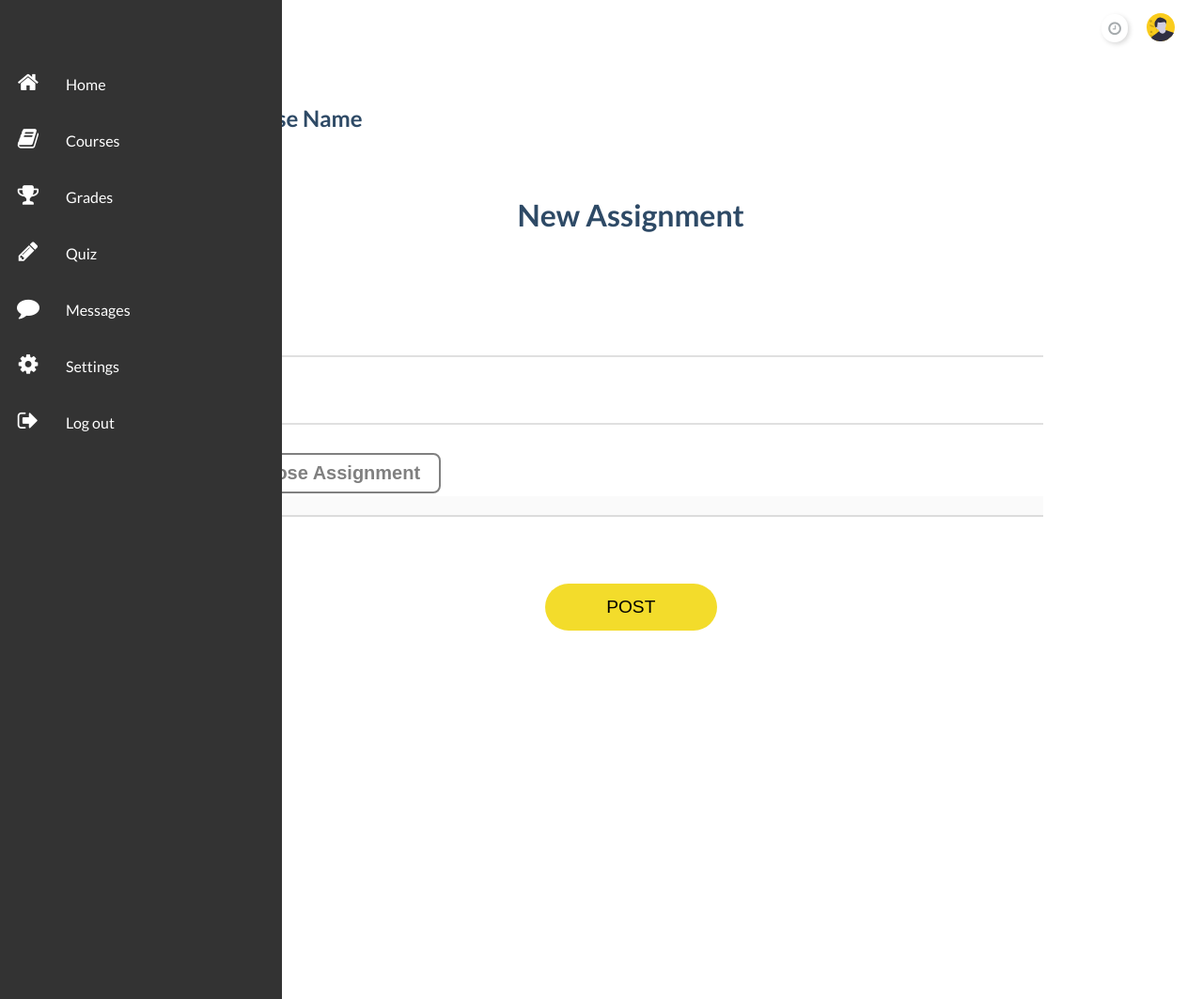
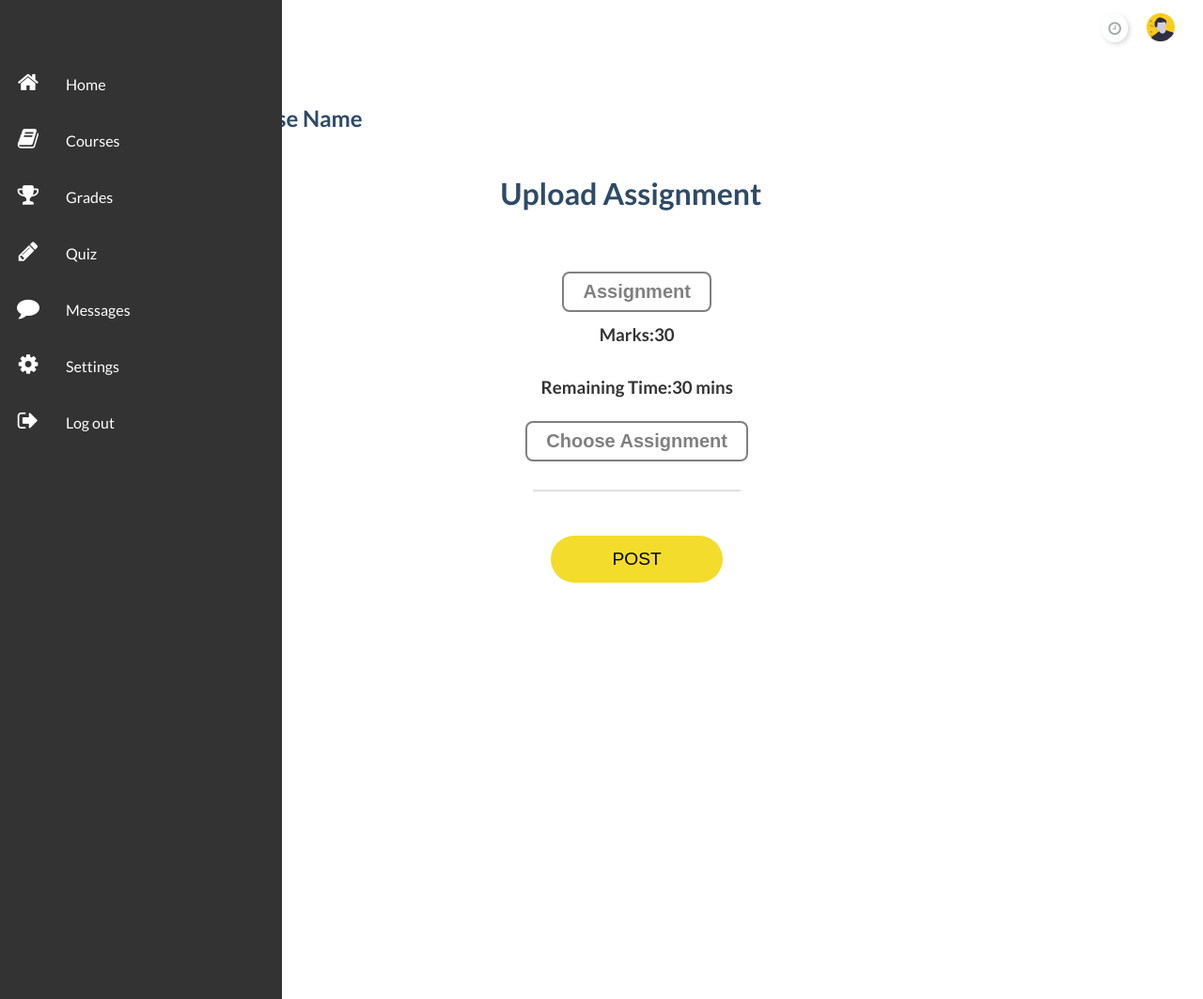
Before and after one commit to nancyradadia/Learning-Management-System, a Django app: page /upload_student_assignment/ in a window 1280 px wide. Shown: the whole page at 94% size. Run offline with Django 3.2, Linux system fonts and the light colour scheme; parts of the project's set-up code (start-up, migrations or seed data) failed here and were passed over; some libraries are stand-ins or nearby versions.

Commit message:
student upload-faculty grades

```diff
--- a/lms/static/css/fac_style.css
+++ b/lms/static/css/fac_style.css
@@ -337,23 +337,38 @@ main {
 form {
     padding: 30px 0 0 0;
 }
-
+h3{
+    color: #333;
+    padding-top: 3%;
+}
 .container form .form-row {
     display: flex;
-    margin: 32px 0;
+    margin:0;
     justify-content: center;
 }
 
+.form-row1{
+    display: flex;
+    margin:0;
+    justify-content: center;
+    width: 100%;
+    height: 40px;
+    position: relative;
+    text-align: center;
+    padding: 0.7%;
+}
 form .form-row .input-data {
     width: 100%;
     height: 40px;
-    margin: 0 20px;
+    margin:20px;
     position: relative;
+    text-align: center;
 }
 
 form .form-row .textarea {
     height: 70px;
 }
+
 
 .input-data input {
     display: block;
@@ -362,6 +377,7 @@ form .form-row .textarea {
     border: none;
     font-size: 17px;
     border-bottom: 2px solid rgba(0, 0, 0, 0.12);
+    text-align: center;
 }
 
 .input-data input:focus ~ label,
@@ -374,16 +390,17 @@ form .form-row .textarea {
 .input-data label {
     position: absolute;
     pointer-events: none;
-    bottom: 20px;
+    bottom: 25px;
     font-size: 16px;
     transition: all 0.3s ease;
+    margin-left: -3% ;
 }
 
 .input-data .underline {
     position: absolute;
     bottom: 0;
     height: 2px;
-    width: 100%;
+    width: 50%;
 }
 
 .submit-btn .input-data {
@@ -428,6 +445,7 @@ form .form-row .textarea {
     border-radius: 8px;
     font-size: 20px;
     font-weight: bold;
+    text-align: center;
 }
 
 .upload-btn-wrapper input[type=file] {
@@ -462,7 +480,6 @@ form .form-row .textarea {
 
 .cont1 {
     padding-left: 5%;
-    padding-top: 2%;
     padding-right: 10%;
 }
 
@@ -488,3 +505,17 @@ form .form-row .textarea {
     opacity: 0;
     filter: alpha(opacity=0);
 }
+ /*graded*/
+ .div3{
+     display: flex;
+    justify-content: center;
+ }
+ textarea {
+    width: 50%;
+    padding: 2%;
+    box-sizing: border-box;
+    border: 2px solid #ccc;
+    border-radius: 4px;
+    background-color: #f8f8f8;
+    resize: none;
+  }
--- a/lms/templates/lms/cards.html
+++ b/lms/templates/lms/cards.html
@@ -91,7 +91,7 @@
                   <h4>Deadline: {{ i.deadline }}</h4>
                   <h4>Evaluation: {{i.status}}<h4>
                   <h4>-----------------------------</h4>
-                  <a href="#">Enter marks</a>
+                  <a href="/students_submission_list/?assign_id={{ i.assign_id }}">Enter marks</a>
               </div>
           </div>
           {% endfor %}
--- a/lms/templates/lms/faculty_assignment_list_for_grading.html
+++ b/lms/templates/lms/faculty_assignment_list_for_grading.html
@@ -26,7 +26,7 @@
             <h6>Deadline : {{ i.deadline }}</h6>
             <h6>Assesment status :<h6>
             <h6>---------------------------</h6>
-            <a href="#">Enter marks</a>
+            <a href="/students_submission_list/?assign_id={{ i.assign_id }}">Enter marks</a>
         </div>
     </div>
     {% endfor %}
@@ -42,7 +42,7 @@
       }
 </script>
 
-
+<!--
   <h4 class="header">Assignment of {{ course_id }}: {{ course_name }} list for grading</h4>
     {% for i in assign_info %}
     <div class="card horizontal">
@@ -56,7 +56,7 @@
            Deadline: {{ i.deadline }}
         </div>
       </div>
-    </div>
+    </div>-->>
     {% endfor %}
 
 {#    <h3>Assignment of {{ course_id }} list for grading</h3>#}
--- a/lms/templates/lms/student_upload.html
+++ b/lms/templates/lms/student_upload.html
@@ -14,57 +14,55 @@
         </div>
 
         <div class="container cont1">
-            <h1> New Assignment</h1>
+            <h1>Upload Assignment</h1>
             <form enctype="multipart/form-data" action="" method="POST" onsubmit="return validateForm()" name="myForm">
                 {% csrf_token %}
-                <div class="form-row">
+                <div class="form-row1">
                     <div class="input-data">
-                        <input type="number" name="marks" value={{ marks }}>
-                        <div class="underline"></div>
-                        <label for="">Marks</label>
+                        <div class="form-group">
+                            <div class="upload-btn-wrapper">
+                            <a href="../{{ i.PDF }}" target="_blank">
+                                <button class="btn">Assignment</button>
+                            </a>
                             </div>
                         </div>
-                <div class="form-row">
+                    </div>
+                </div>
+                <div class="form-row1">
                 <div class="input-data">
-                        <input id="dhatri"
-                               name="deadline"
-                               type="text"
-                               onfocus="(this.type='datetime-local')"
-                               onload="deadline_func();"
-                               onblur="(this.type='text')"
-                               value={{ deadline }}>
-                        <div class="underline"></div>
-                        <label for="">Deadline</label>
+                        <div class="form-group">
+                        <h3>Marks:30</h3>
+                  </div>
+                  </div>
+                  </div>
+                  <div class="form-row1">
+                <div class="input-data">
+                        <div class="form-group">
+                        <h3> Remaining Time:30 mins</h3>
+                  </div>
                   </div>
                   </div>
 
-                <div class="form-row">
+                <div class="form-row1">
                     <div class="input-data">
                         <div class="form-group">
                                 <div class="upload-btn-wrapper">
-                                {#                            <input id="uploadFile"  disabled="disabled"/>#}
-                                {#                            <div class="fileUpload btn btn-primary btn">#}
-                                {#                                <span>Upload</span>#}
-                                {#                                <input id="uploadBtn" type="file" class="upload" name="PDF"/>#}
-                                {#                            </div>#}
-                                {#                            <input id="uploadFile"  disabled="disabled"/>#}
                                     <button class="btn">Choose Assignment</button>
                                 <input id="uploadBtn" type="file" name="PDF"/>
-
-
-                            </div>
-                        </div>
-                        <div class="form-group">
-                            <input id="uploadFile" disabled="disabled"/>
 
                                 </div>
                         </div>
                     </div>
-
-
-                <br/>
-                <div class="form-row submit-btn">
-                    <input type="submit" class="btn1" value="POST" value="Create"/>
+                </div>
+                <div class="form-row1">
+                    <div class="input-data">
+                        <div class="form-group">
+                            <input id="uploadFile"/>
+                        </div>
+                    </div>
+                </div>
+                <div class="form-row1 submit-btn">
+                    <input type="submit" class="btn1" value="POST" value="Submit"/>
                 </div>
             </form>
         </div>
```
Also changed, not shown: lms/templates/lms/faculty_grades.html (+96 -2 lines), db.sqlite3, lms/migrations/0004_auto_20210401_2018.py (added), lms/migrations/0005_auto_20210401_2130.py (added), 2 other files. Lines whose indentation alone changed are shown as unchanged.
